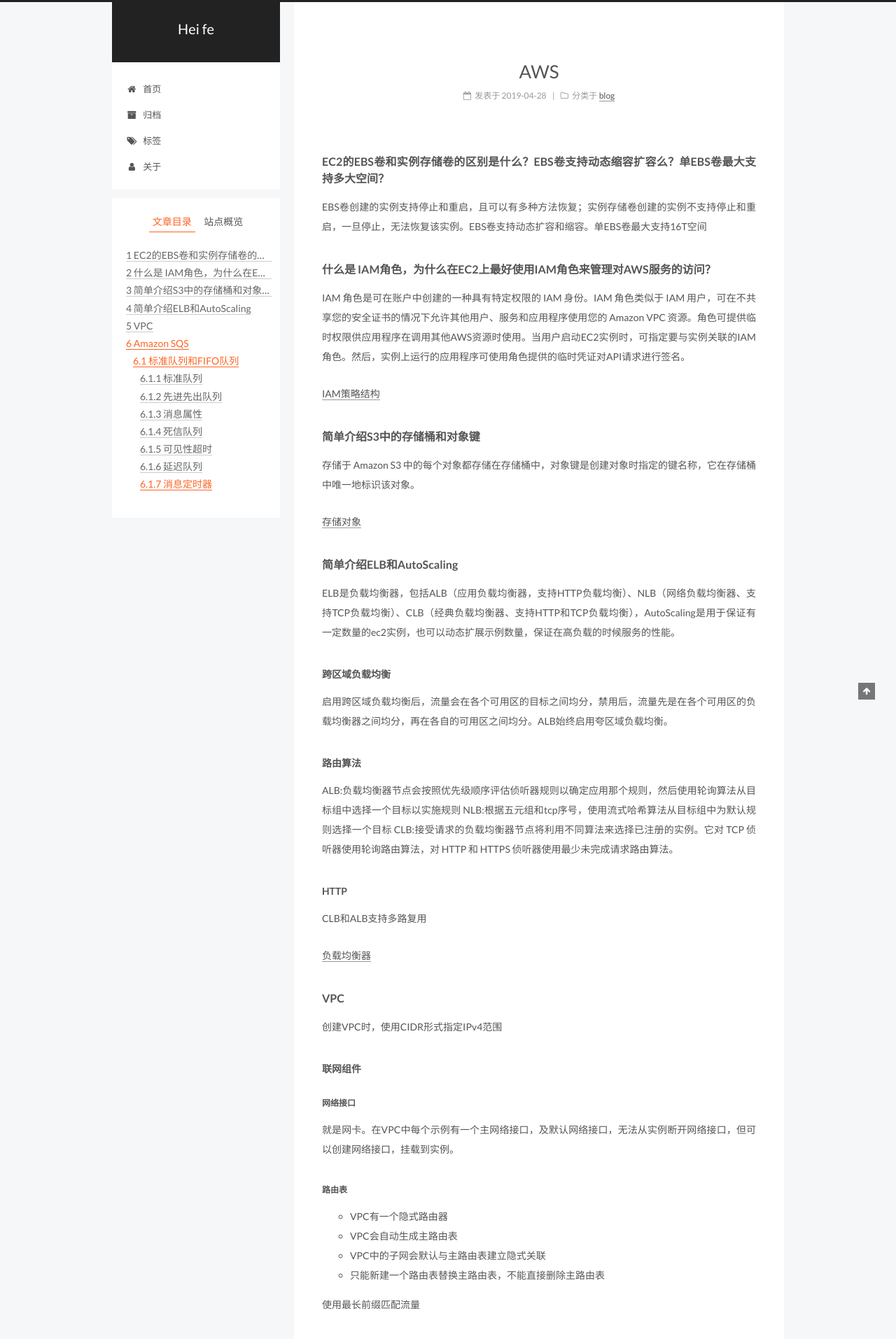
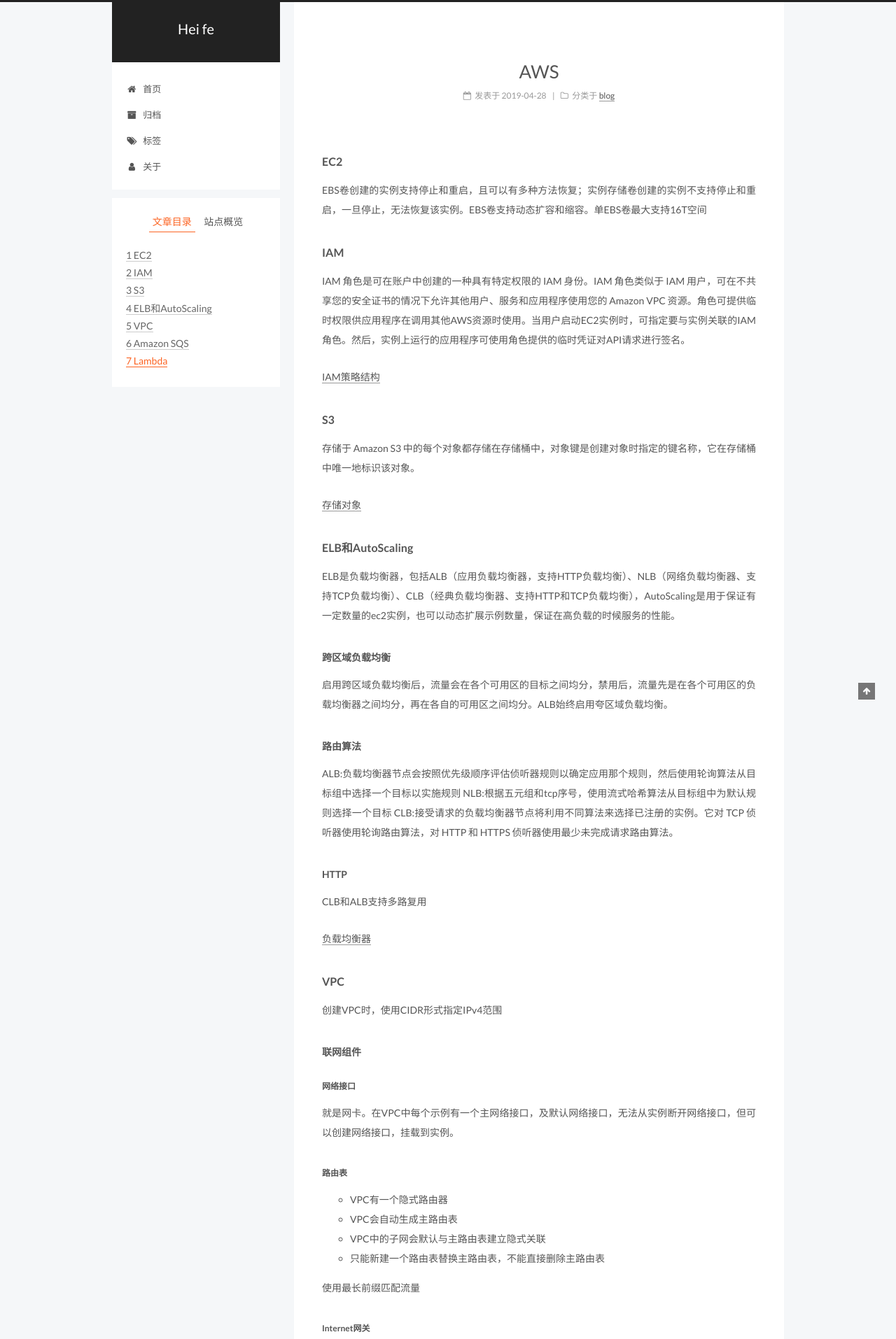
Before and after one commit to tuobashaoli/tuobashaoli.github.io, a Jekyll site: the page built from _posts/2019-04-28-aws.markdown, in a window 1280 px wide. Shown: the top 1914 px of the page at 70% size. Built offline with Jekyll 4.4.1, drawn with Linux system fonts in a browser that asks for light colours; comment, search, counter and statistics services are not loaded; some of the changed text lies outside the part shown.

Commit message:
update aws

```diff
--- a/_posts/2019-04-28-aws.markdown
+++ b/_posts/2019-04-28-aws.markdown
@@ -6,23 +6,23 @@ published: True
 layout: post
 ---
 
-#### EC2的EBS卷和实例存储卷的区别是什么？EBS卷支持动态缩容扩容么？单EBS卷最大支持多大空间？
+#### EC2
 
 EBS卷创建的实例支持停止和重启，且可以有多种方法恢复；实例存储卷创建的实例不支持停止和重启，一旦停止，无法恢复该实例。EBS卷支持动态扩容和缩容。单EBS卷最大支持16T空间
 
-#### 什么是 IAM角色，为什么在EC2上最好使用IAM角色来管理对AWS服务的访问？
+#### IAM
 
 IAM 角色是可在账户中创建的一种具有特定权限的 IAM 身份。IAM 角色类似于 IAM 用户，可在不共享您的安全证书的情况下允许其他用户、服务和应用程序使用您的 Amazon VPC 资源。角色可提供临时权限供应用程序在调用其他AWS资源时使用。当用户启动EC2实例时，可指定要与实例关联的IAM角色。然后，实例上运行的应用程序可使用角色提供的临时凭证对API请求进行签名。
 
 [IAM策略结构](https://docs.aws.amazon.com/zh_cn/AWSEC2/latest/UserGuide/iam-policy-structure.html)
 
-#### 简单介绍S3中的存储桶和对象键
+#### S3
 
 存储于 Amazon S3 中的每个对象都存储在存储桶中，对象键是创建对象时指定的键名称，它在存储桶中唯一地标识该对象。
 
 [存储对象](https://docs.aws.amazon.com/zh_cn/AmazonS3/latest/dev/storage-class-intro.html)
 
-#### 简单介绍ELB和AutoScaling
+#### ELB和AutoScaling
 
 ELB是负载均衡器，包括ALB（应用负载均衡器，支持HTTP负载均衡）、NLB（网络负载均衡器、支持TCP负载均衡）、CLB（经典负载均衡器、支持HTTP和TCP负载均衡），AutoScaling是用于保证有一定数量的ec2实例，也可以动态扩展示例数量，保证在高负载的时候服务的性能。
 
@@ -212,3 +212,17 @@ FIFO 队列的死信队列也必须为 FIFO 队列。同样，标准 队列的
 对于单个消息，设置该消息的消息定时器，默认0秒，最大15分钟，让消息进入队列后的这段时间内对用户不可见。FIFO队列不支持单个消息上的计时器
 
 [Amazon SQS](https://docs.aws.amazon.com/zh_cn/AWSSimpleQueueService/latest/SQSDeveloperGuide/welcome.html)
+
+#### Lambda
+
+[Lambda](https://docs.aws.amazon.com/zh_cn/lambda/latest/dg/welcome.html)
+
+通过 AWS Lambda，您可以在无服务器环境中运行函数，使用您选择的语言来处理事件。您的函数的每个实例都在一个隔离的执行上下文中运行，并且一次处理一个事件。当函数完成处理事件时，它会返回响应，并且 Lambda 会将响应发送到另一个事件。Lambda 会自动扩展您的函数的实例数，以处理更多数量的事件。
+
++ 函数：脚本或者程序
++ 运行时：类似容器，提供函数运行的环境
++ 层：包含库、自定义运行时或其他依赖项的ZIP存档
++ 事件源：可以触发函数并执行其逻辑的服务，比如Amazon SNS
++ 下游资源：比如DynamoDB、Amazon S3存储桶，一旦触发此服务，Lambda函数就会调用
++ 日志流：Lambda 会自动监控您的函数调用并向 CloudWatch 报告指标
++ AWS SAM：一个用于定义无服务器应用程序的模型
```
